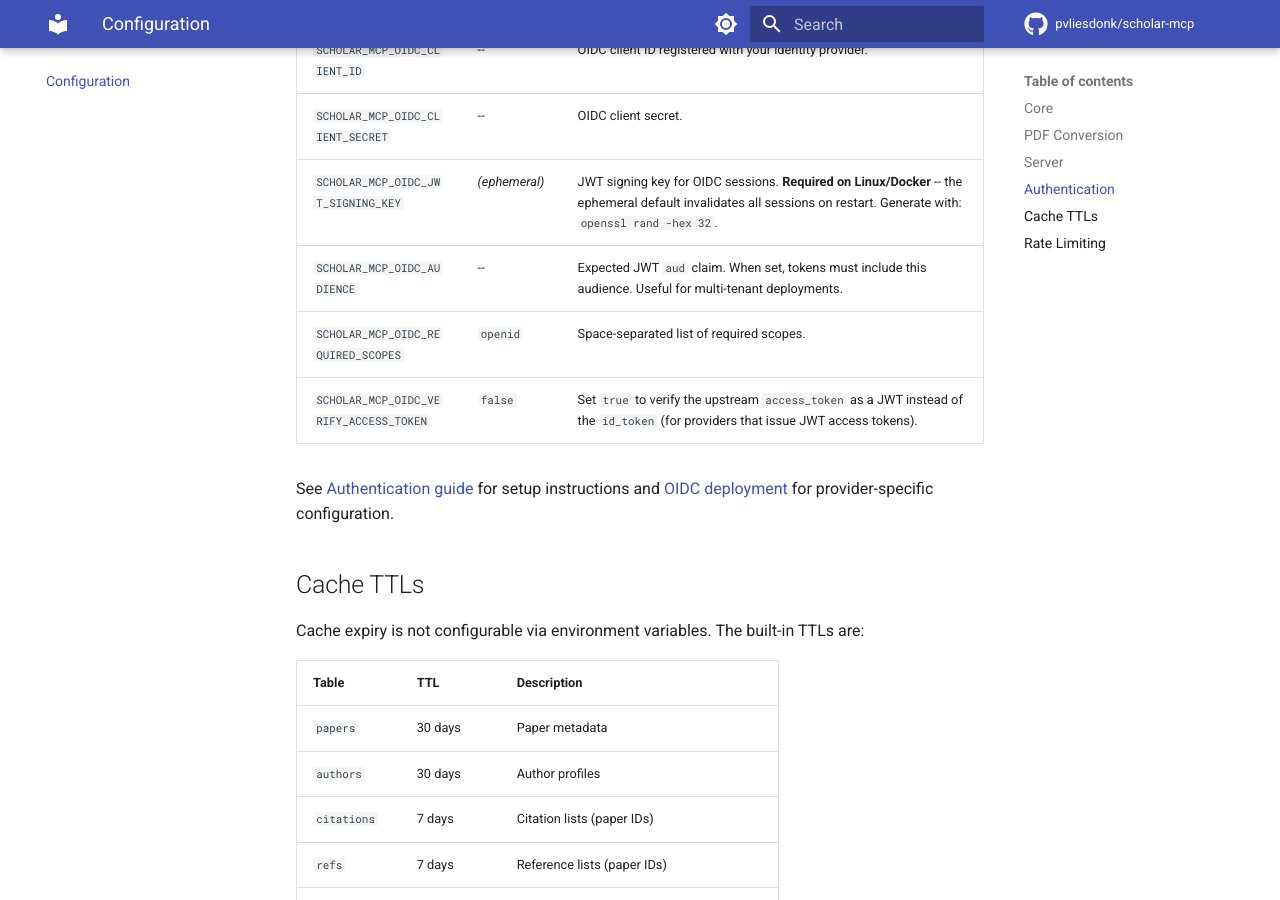
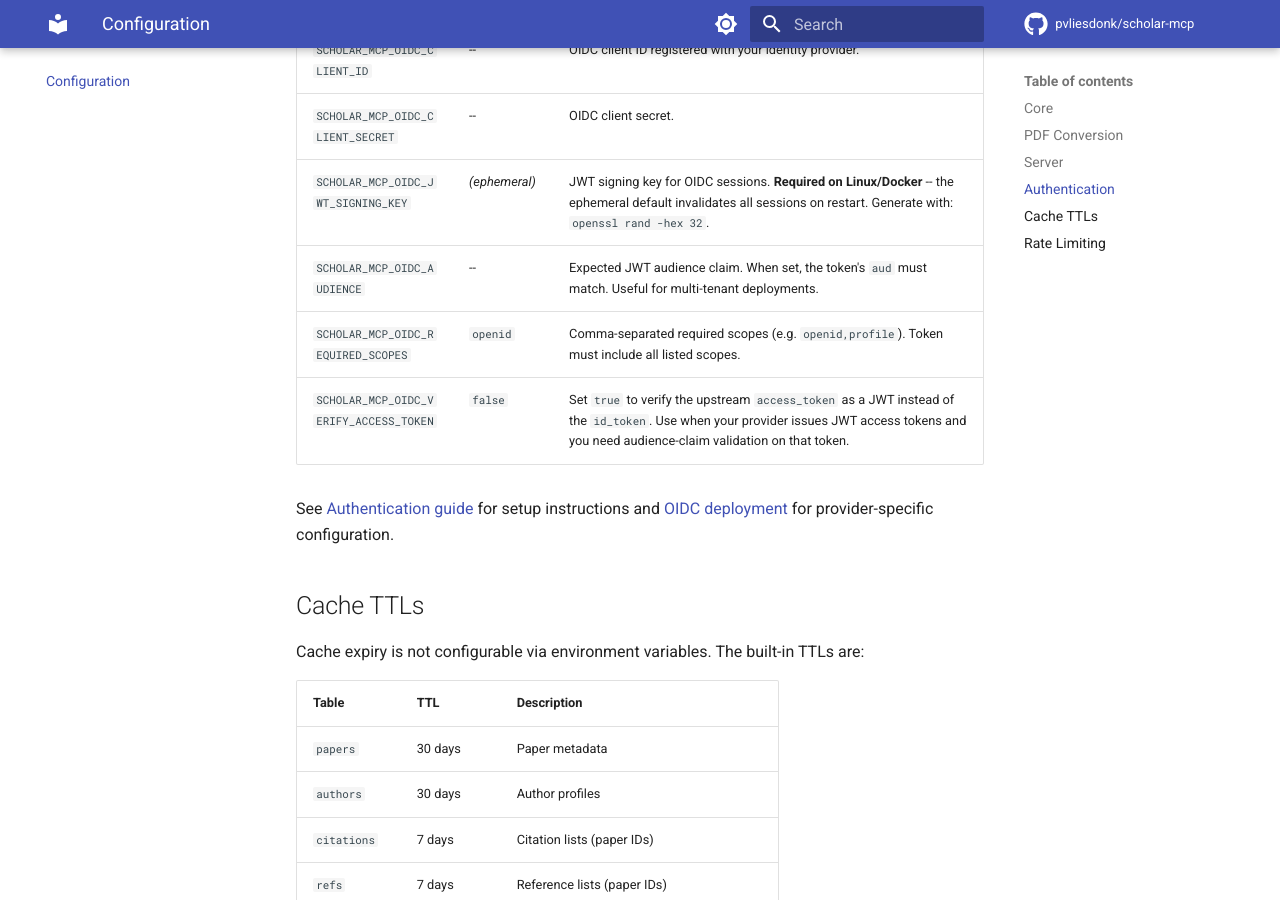
Before and after one commit to pvliesdonk/scholar-mcp, an MkDocs documentation site: the page built from docs/configuration.md, in a window 1280 px wide and 900 px high, scrolled down 2305 px. Built offline with MkDocs 1.6.1 and Material for MkDocs 9.7.7, drawn with Linux system fonts in a browser that asks for light colours; comment, search, counter and statistics services are not loaded.

Commit message:
docs: fix review issues — log message, OIDC vars, VLM prefix, extra name
- Fix docling log message in pdf-conversion.md (was 'docling client configured:', should be 'docling_configured url=')
- Add missing OIDC env vars to configuration.md: OIDC_AUDIENCE, OIDC_REQUIRED_SCOPES, OIDC_VERIFY_ACCESS_TOKEN
- Fix VLM tip box to use full SCHOLAR_MCP_ prefix
- Use [mcp] extra instead of [all] in systemd troubleshooting

Co-authored-by: Peter van Liesdonk <undefined@users.noreply.github.com>

```diff
--- a/docs/configuration.md
+++ b/docs/configuration.md
@@ -49,9 +49,9 @@ Authentication is optional. When no auth variables are set, the server accepts u
 | `SCHOLAR_MCP_OIDC_CLIENT_ID` | -- | OIDC client ID registered with your identity provider. |
 | `SCHOLAR_MCP_OIDC_CLIENT_SECRET` | -- | OIDC client secret. |
 | `SCHOLAR_MCP_OIDC_JWT_SIGNING_KEY` | *(ephemeral)* | JWT signing key for OIDC sessions. **Required on Linux/Docker** -- the ephemeral default invalidates all sessions on restart. Generate with: `openssl rand -hex 32`. |
-| `SCHOLAR_MCP_OIDC_AUDIENCE` | -- | Expected JWT `aud` claim. When set, tokens must include this audience. Useful for multi-tenant deployments. |
-| `SCHOLAR_MCP_OIDC_REQUIRED_SCOPES` | `openid` | Space-separated list of required scopes. |
-| `SCHOLAR_MCP_OIDC_VERIFY_ACCESS_TOKEN` | `false` | Set `true` to verify the upstream `access_token` as a JWT instead of the `id_token` (for providers that issue JWT access tokens). |
+| `SCHOLAR_MCP_OIDC_AUDIENCE` | -- | Expected JWT audience claim. When set, the token's `aud` must match. Useful for multi-tenant deployments. |
+| `SCHOLAR_MCP_OIDC_REQUIRED_SCOPES` | `openid` | Comma-separated required scopes (e.g. `openid,profile`). Token must include all listed scopes. |
+| `SCHOLAR_MCP_OIDC_VERIFY_ACCESS_TOKEN` | `false` | Set `true` to verify the upstream `access_token` as a JWT instead of the `id_token`. Use when your provider issues JWT access tokens and you need audience-claim validation on that token. |
 
 See [Authentication guide](guides/authentication.md) for setup instructions and [OIDC deployment](deployment/oidc.md) for provider-specific configuration.
 
```
